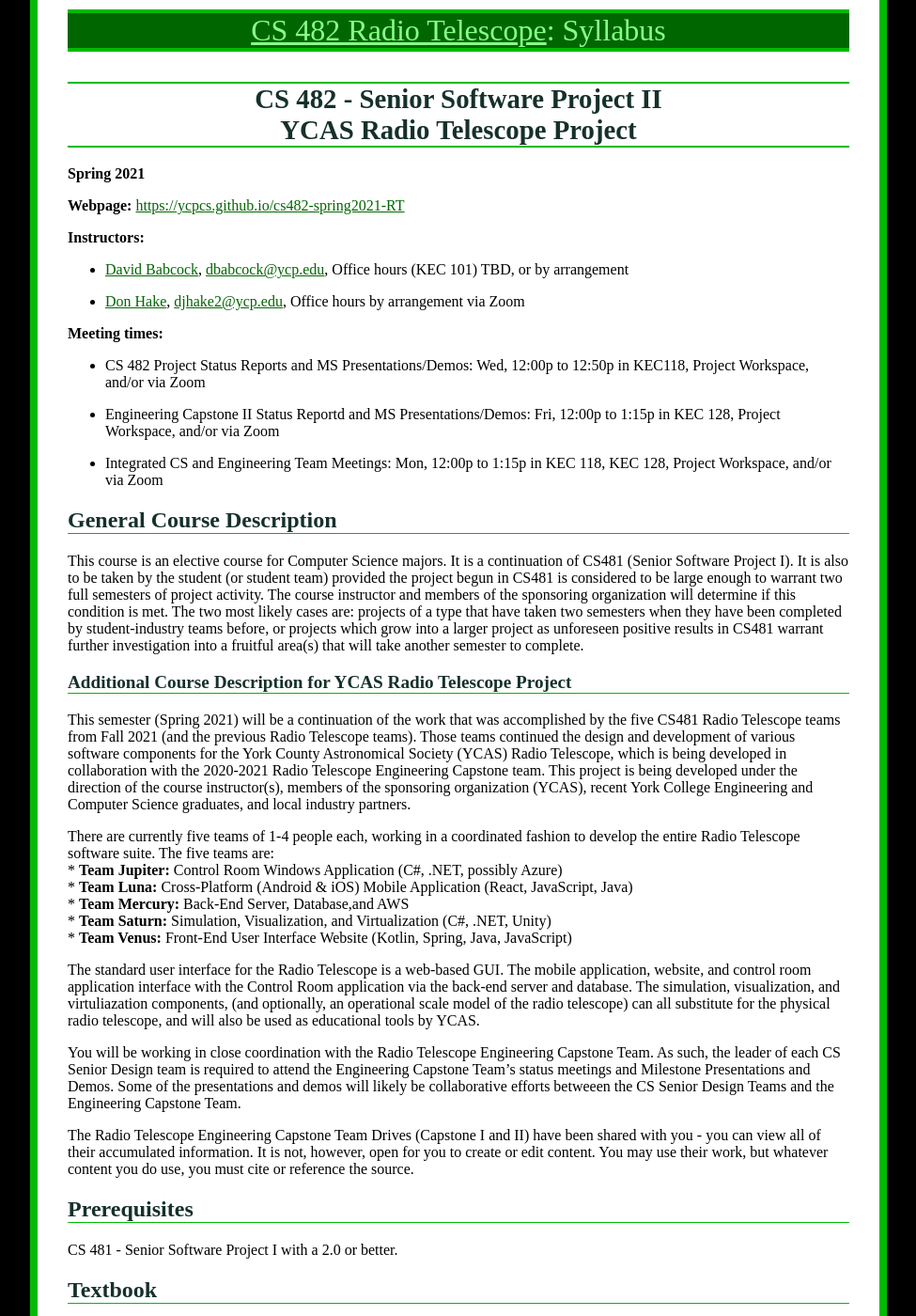
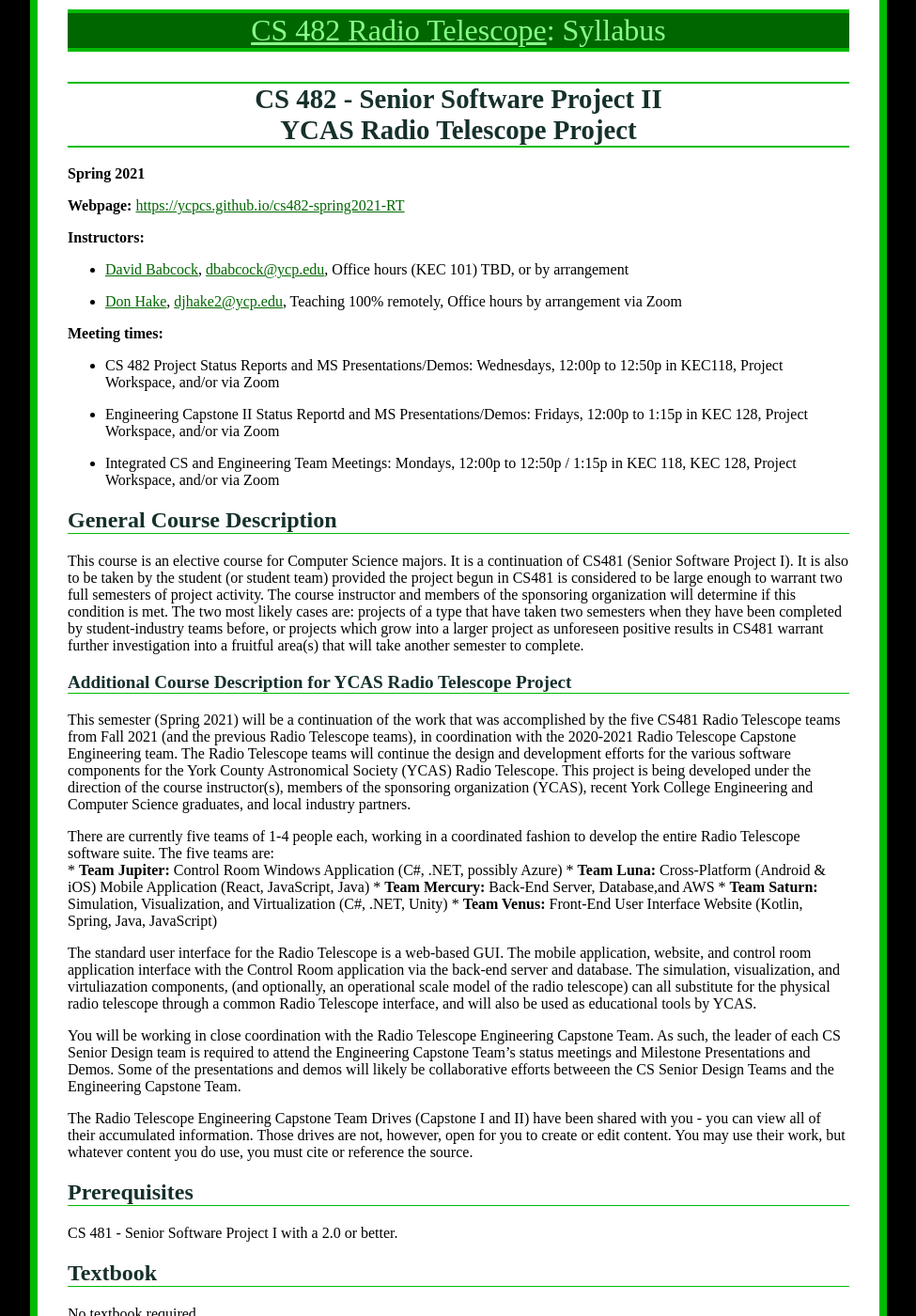
Before and after one commit to ycpcs/cs482-spring2021-RT, a Jekyll site: the page built from syllabus.md, in a window 1280 px wide and 1400 px high. Shown: the whole window at 94% size, without its empty margins (152-1127 px from the left). Built offline with Jekyll 4.4.1, drawn with Linux system fonts in a browser that asks for light colours; some of the changed text lies outside the part shown.

Commit message:
syllabus and index edits

```diff
--- a/syllabus.md
+++ b/syllabus.md
@@ -14,15 +14,15 @@ CS 482 - Senior Software Project II<br>YCAS Radio Telescope Project
 
 - [David Babcock](http://faculty.ycp.edu/~dbabcock), <dbabcock@ycp.edu>, Office hours (KEC 101) TBD, or by arrangement
 
-- [Don Hake](http://faculty.ycp.edu/~djhake2/), <djhake2@ycp.edu>, Office hours by arrangement via Zoom
+- [Don Hake](http://faculty.ycp.edu/~djhake2/), <djhake2@ycp.edu>, Teaching 100% remotely, Office hours by arrangement via Zoom
 
 **Meeting times:**
 
-* CS 482 Project Status Reports and MS Presentations/Demos: Wed, 12:00p to 12:50p in KEC118, Project Workspace, and/or via Zoom
+* CS 482 Project Status Reports and MS Presentations/Demos: Wednesdays, 12:00p to 12:50p in KEC118, Project Workspace, and/or via Zoom
 
-* Engineering Capstone II Status Reportd and MS Presentations/Demos: Fri, 12:00p to 1:15p in KEC 128, Project Workspace, and/or via Zoom
+* Engineering Capstone II Status Reportd and MS Presentations/Demos: Fridays, 12:00p to 1:15p in KEC 128, Project Workspace, and/or via Zoom
 
-* Integrated CS and Engineering Team Meetings: Mon, 12:00p to 1:15p in KEC 118, KEC 128, Project Workspace, and/or via Zoom
+* Integrated CS and Engineering Team Meetings: Mondays, 12:00p to 12:50p / 1:15p in KEC 118, KEC 128, Project Workspace, and/or via Zoom
 
 General Course Description
 ------------------
@@ -31,20 +31,20 @@ This course is an elective course for Computer Science majors. It is a continuat
 
 ### Additional Course Description for YCAS Radio Telescope Project
 
-This semester (Spring 2021) will be a continuation of the work that was accomplished by the five CS481 Radio Telescope teams from Fall 2021 (and the previous Radio Telescope teams).  Those teams continued the design and development of various software components for the York County Astronomical Society (YCAS) Radio Telescope, which is being developed in collaboration with the 2020-2021 Radio Telescope Engineering Capstone team.  This project is being developed under the direction of the course instructor(s), members of the sponsoring organization (YCAS), recent York College Engineering and Computer Science graduates, and local industry partners.
+This semester (Spring 2021) will be a continuation of the work that was accomplished by the five CS481 Radio Telescope teams from Fall 2021 (and the previous Radio Telescope teams), in coordination with the 2020-2021 Radio Telescope Capstone Engineering team.  The Radio Telescope teams will continue the design and development efforts for the various software components for the York County Astronomical Society (YCAS) Radio Telescope.  This project is being developed under the direction of the course instructor(s), members of the sponsoring organization (YCAS), recent York College Engineering and Computer Science graduates, and local industry partners.
 
 There are currently five teams of 1-4 people each, working in a coordinated fashion to develop the entire Radio Telescope software suite.  The five teams are:<br>
-	* **Team Jupiter:** Control Room Windows Application (C#, .NET, possibly Azure)<br>
-	* **Team Luna:** Cross-Platform (Android & iOS) Mobile Application (React, JavaScript, Java)<br>
-	* **Team Mercury:** Back-End Server, Database,and AWS<br>
-	* **Team Saturn:** Simulation, Visualization, and Virtualization (C#, .NET, Unity)<br>
-	* **Team Venus:** Front-End User Interface Website (Kotlin, Spring, Java, JavaScript)<br>
+	* **Team Jupiter:** Control Room Windows Application (C#, .NET, possibly Azure)
+	* **Team Luna:** Cross-Platform (Android & iOS) Mobile Application (React, JavaScript, Java)
+	* **Team Mercury:** Back-End Server, Database,and AWS
+	* **Team Saturn:** Simulation, Visualization, and Virtualization (C#, .NET, Unity)
+	* **Team Venus:** Front-End User Interface Website (Kotlin, Spring, Java, JavaScript)
 
-The standard user interface for the Radio Telescope is a web-based GUI.  The mobile application, website, and control room application interface with the Control Room application via the back-end server and database.  The simulation, visualization, and virtuliazation components, (and optionally, an operational scale model of the radio telescope) can all substitute for the physical radio telescope, and will also be used as educational tools by YCAS.
+The standard user interface for the Radio Telescope is a web-based GUI.  The mobile application, website, and control room application interface with the Control Room application via the back-end server and database.  The simulation, visualization, and virtuliazation components, (and optionally, an operational scale model of the radio telescope) can all substitute for the physical radio telescope through a common Radio Telescope interface, and will also be used as educational tools by YCAS.
 
 You will be working in close coordination with the Radio Telescope Engineering Capstone Team.  As such, the leader of each CS Senior Design team is required to attend the Engineering Capstone Team's status meetings and Milestone Presentations and Demos.  Some of the presentations and demos will likely be collaborative efforts betweeen the CS Senior Design Teams and the Engineering Capstone Team.
 
-The Radio Telescope Engineering Capstone Team Drives (Capstone I and II) have been shared with you - you can view all of their accumulated information.  It is not, however, open for you to create or edit content.  You may use their work, but whatever content you do use, you must cite or reference the source.
+The Radio Telescope Engineering Capstone Team Drives (Capstone I and II) have been shared with you - you can view all of their accumulated information.  Those drives are not, however, open for you to create or edit content.  You may use their work, but whatever content you do use, you must cite or reference the source.
 
 Prerequisites
 -------------
```
Also changed, not shown: other parts of syllabus.md (+4 -4 lines), index.md (+1 -1 lines).
